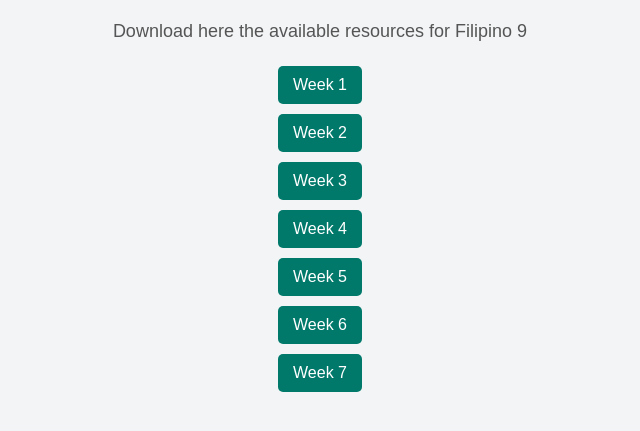
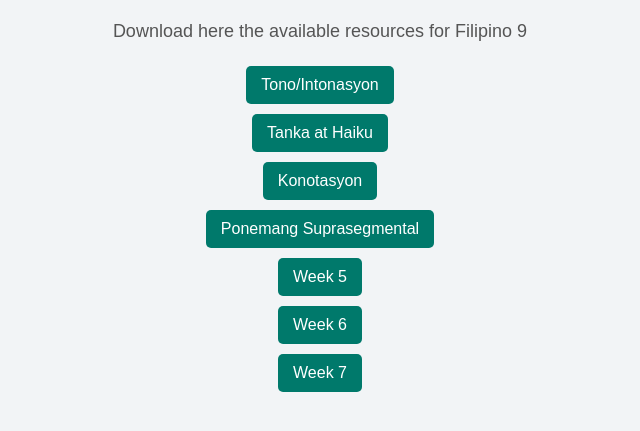
Before and after one commit to rico221998/ricopc, a plain HTML site: page filipino.html in a window 1280 px wide. Shown: the part 85-516 px from the top of the page, without its empty margins (320-960 px from the left). Drawn offline with Linux system fonts and the light colour scheme.

Commit message:
Update filipino.html

```diff
--- a/filipino.html
+++ b/filipino.html
@@ -8,10 +8,10 @@
     <h1>Filipino 9</h1>
     <p>Download here the available resources for Filipino 9</p>
 <ul>
-    <li><a href="https://drive.google.com/file/d/10URdrzxzKOrJd2-p81DYCVFeVxBGvxqu/view?usp=drive_link">Week 1</a></li>
-    <li><a href="">Week 2</a></li>
-    <li><a href="">Week 3</a></li>
-    <li><a href="">Week 4</a></li>
+    <li><a href="https://drive.google.com/file/d/1S2DP82OzqvBOsvXfO-uTl_5wInjJMR28/view?usp=sharing">Tono/Intonasyon</a></li>
+    <li><a href="https://drive.google.com/file/d/1lvKpkoDXwVfG4134ytpVVT868n2fsU-j/view?usp=sharing">Tanka at Haiku</a></li>
+    <li><a href="https://drive.google.com/file/d/1QS92FusglGhy1OhiC9ubJUkmdR9jMNFk/view?usp=sharing">Konotasyon</a></li>
+    <li><a href="https://drive.google.com/file/d/1cqNixbjKhV1szDeWStwubv77UKG3__f7/view?usp=sharing">Ponemang Suprasegmental</a></li>
     <li><a href="">Week 5</a></li>
     <li><a href="">Week 6</a></li>
     <li><a href="">Week 7</a></li>
```
